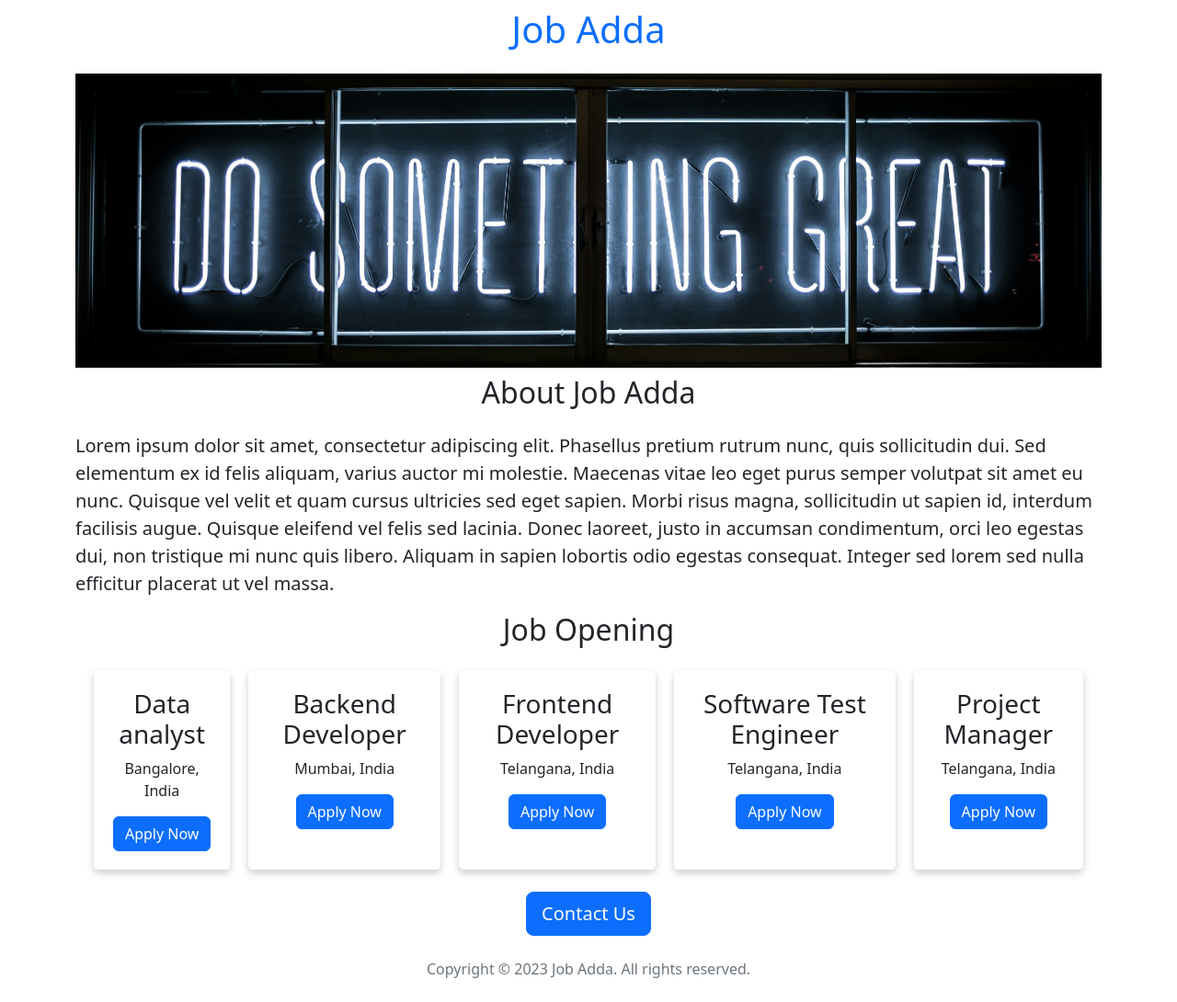
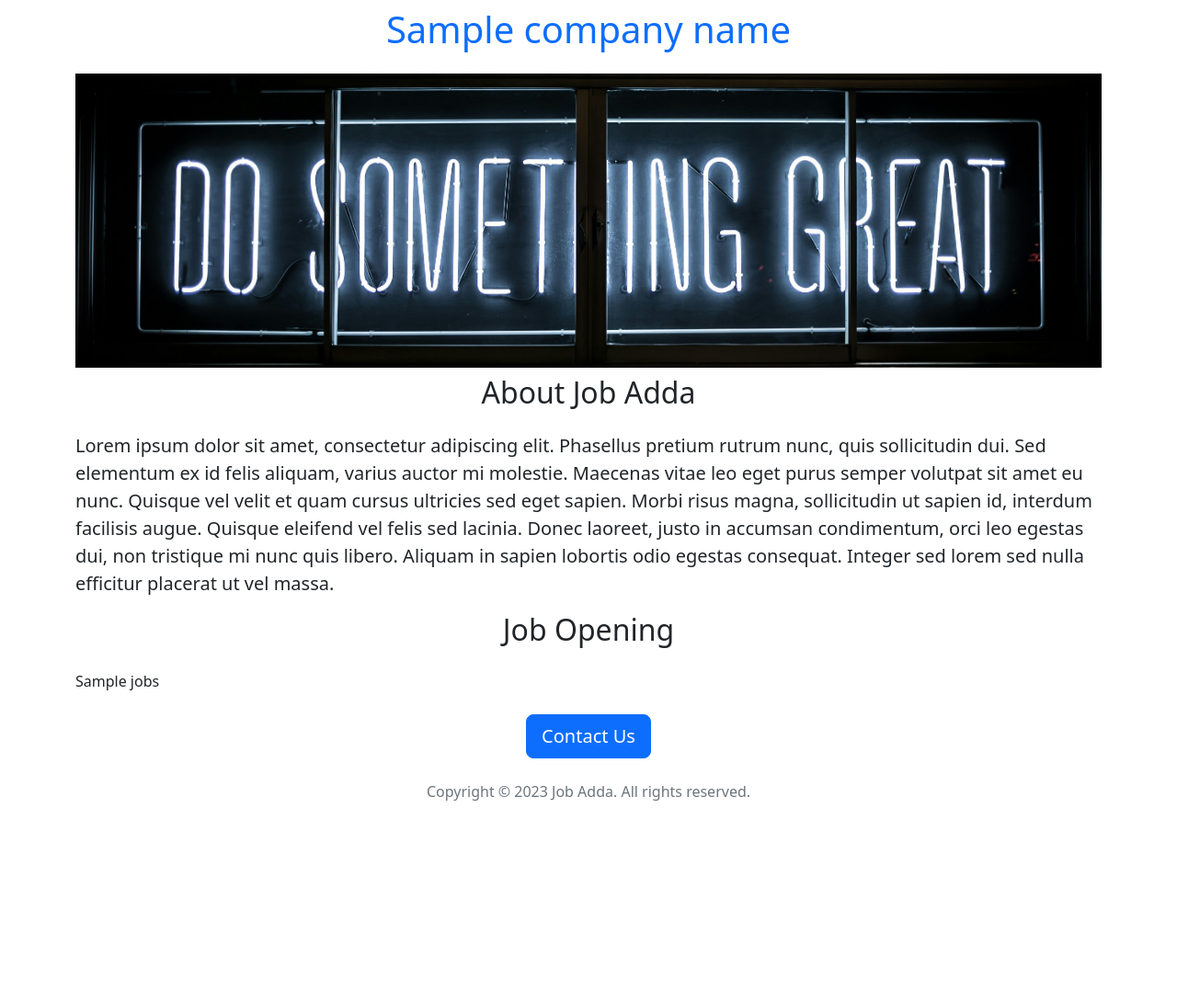
Before and after one commit to KarthikUllal/Flask-Website, a Flask app: template templates/home.html in a window 1280 px wide. Shown: the whole page at 92% size. After the commit the page ends 871 px from the top, so only its background shows below. Run offline with Flask 3, Linux system fonts and the light colour scheme; the template is opened without the code that fills it: most values are stand-ins (such as "Sample title", 1, 10 or a date in 2020).

Commit message:
Checkpoint before assistant change: Display available jobs on the homepage with the company name
Passes the jobs data and company name to the Jinja template in app.py.

Replit-Commit-Author: Assistant

```diff
--- a/app.py
+++ b/app.py
@@ -2,10 +2,32 @@ from flask import Flask, render_template
 
 app = Flask(__name__)
 
+JOBS = [{
+    'id': 1,
+    'title': 'Data Analyst',
+    'location': 'Bengaluru, India',
+    'salary': 'Rs. 10,00,000'
+}, {
+    'id': 2,
+    'title': 'Data Scientist',
+    'location': 'Delhi, India',
+    'salary': 'Rs. 15,00,000'
+}, {
+    'id': 3,
+    'title': 'Frontend Engineer',
+    'location': 'Remote',
+    'salary': 'Rs. 12,00,000'
+}, {
+    'id': 4,
+    'title': 'Backend Engineer',
+    'location': 'Bangalore, India',
+    'salary': 'Rs. 12,00,000'
+}]
+
 
 @app.route("/")
 def hello():
-  return render_template('home.html')
+  return render_template('home.html', jobs=JOBS, compamny_name='Job Adda')
 
 
 if __name__ == "__main__":
--- a/templates/home.html
+++ b/templates/home.html
@@ -74,7 +74,7 @@
           object-fit: cover;
         }
 
-        .job-section {
+        /* .job-section {
           display: flex;
           justify-content: center;
           gap: 20px;
@@ -86,12 +86,12 @@
           border-radius: 5px;
           box-shadow: 0 4px 8px 0 rgba(0,0,0,0.2);
           text-align: center;
-        }
+        } */
       </style>
     </head>
     <body>
       <div class = "container">
-              <h1 class = "text-center mt-2 mb-4 text-primary">Job Adda</h1>
+              <h1 class = "text-center mt-2 mb-4 text-primary">{{company_name}}</h1>
                 <img id="banner" class="img-fluid" src="static/banner.jpg">
 
                 <h2 class = "text-center mt-2 mb-4">About Job Adda</h2>
@@ -99,7 +99,7 @@
                 </p>
 
               <h2 class = "text-center mt-2 mb-4">Job Opening</h2>
-              <div class ="job-section">
+              <!-- <div class ="job-section">
                 <div class= "job-box">
                   <h3>Data analyst</h3>
                   <p>Bangalore, India</p>
@@ -140,7 +140,8 @@
                   </div>
                 </div>
 
-              </div>
+              </div> -->
+              {{jobs}}
               <div class = "text-center mt-4 mb-4">
                   <button class = "btn btn-primary btn-lg">Contact Us</button>
                 <p class = "mt-4 text-secondary">Copyright &copy; 2023 Job Adda. All rights reserved.  </p>
```
